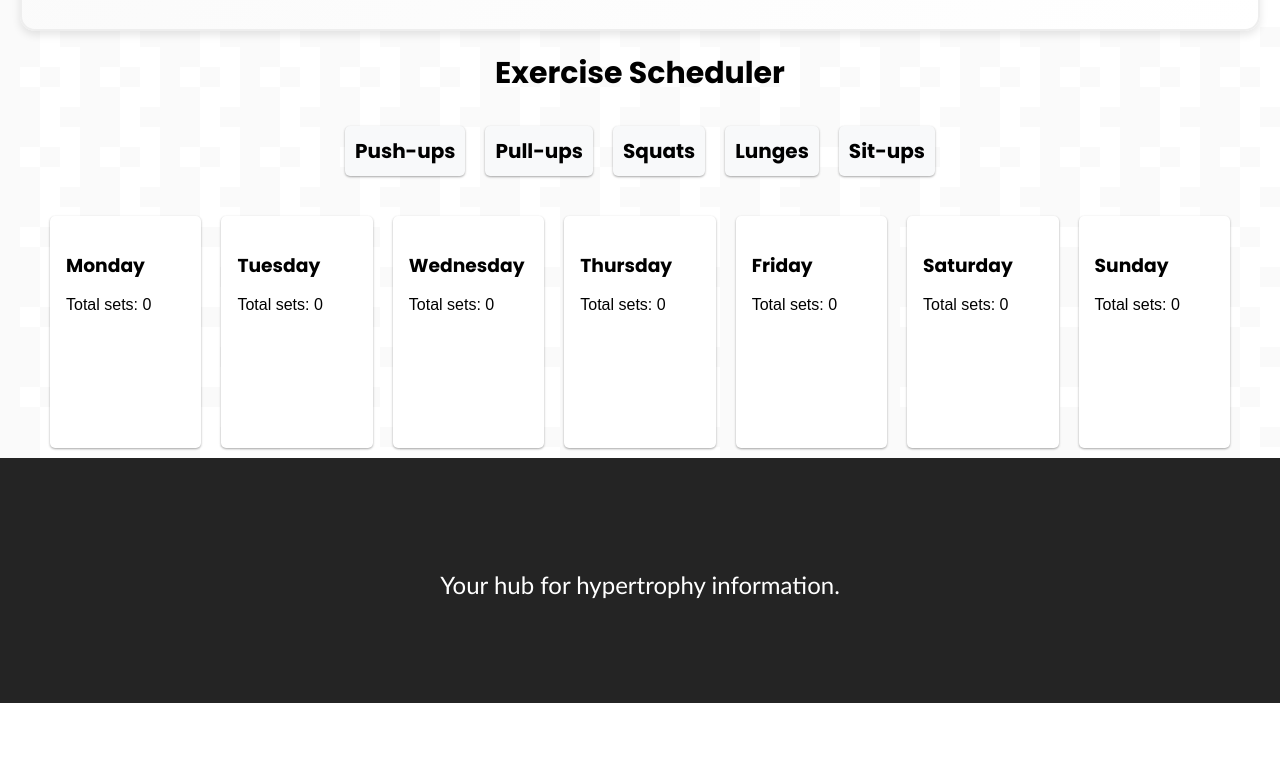
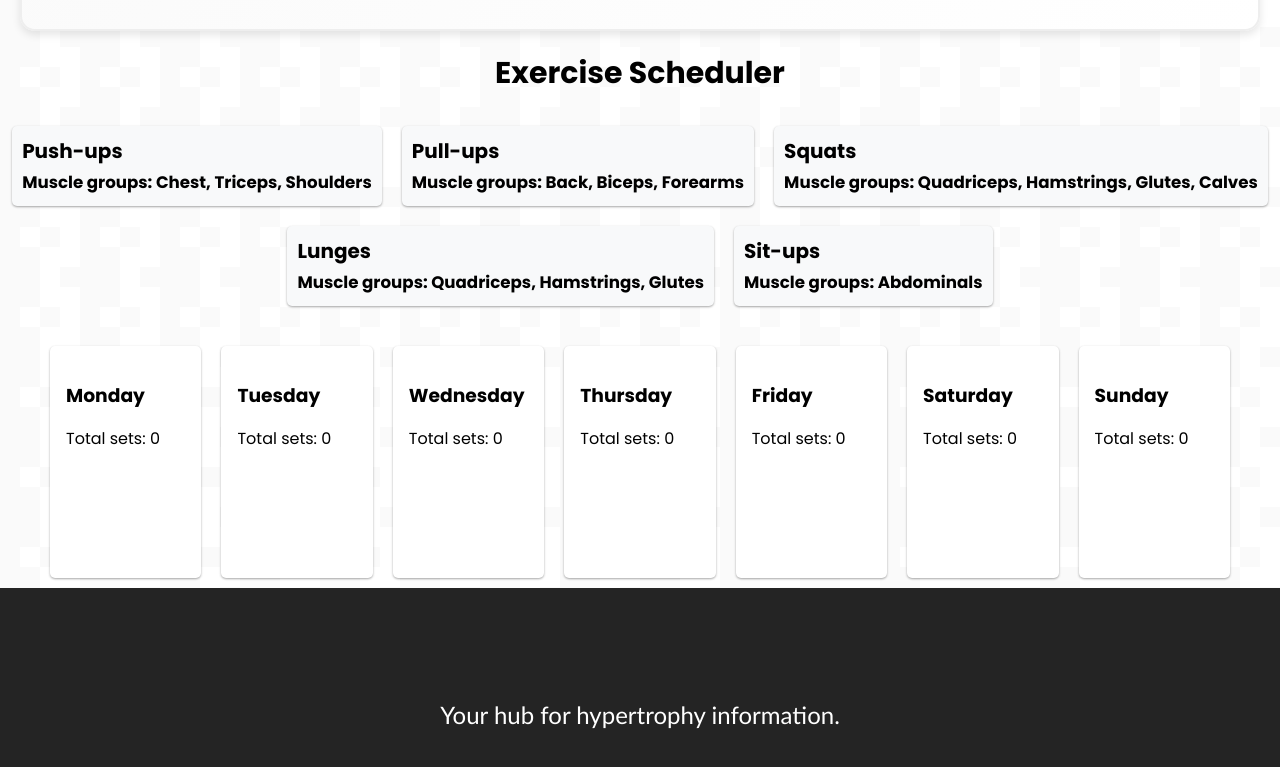
Before and after one commit to mrussotti/Summit-Street-Fitness-2.0, a React (Create React App) app: page /ActionAssist in a window 1280 px wide. Shown: the part 1413-2180 px from the top of the page. Before the commit the page ends 2116 px from the top, so only its background shows below. Built offline with nearby package versions, Linux system fonts and the light colour scheme.

Commit message:
each exercise has associated muscle groups

```diff
--- a/src/components/WorkoutBuilder/Day.js
+++ b/src/components/WorkoutBuilder/Day.js
@@ -15,10 +15,6 @@ const Day = ({ day }) => {
     }),
   }));
 
-  const calculateTotalSets = () => {
-    return exercises.reduce((acc, exercise) => acc + exercise.sets, 0);
-  };
-
   const updateSetsReps = (index, sets, reps) => {
     setExercises((prevExercises) =>
       prevExercises.map((exercise, idx) => {
@@ -30,6 +26,7 @@ const Day = ({ day }) => {
     );
   };
 
+  const calculateTotalSets = () => exercises.reduce((acc, exercise) => acc + exercise.sets, 0);
 
   return (
     <div
@@ -62,10 +59,12 @@ const Day = ({ day }) => {
               />{' '}
               reps
             </span>
+            <br />
+            <small>Muscle groups: {exercise.muscleGroups.join(', ')}</small>
           </li>
         ))}
       </ol>
-      <p className={styles.number}>Total sets: {calculateTotalSets()}</p>
+      <p>Total sets: {calculateTotalSets()}</p>
     </div>
   );
 };
--- a/src/components/WorkoutBuilder/Exercise.js
+++ b/src/components/WorkoutBuilder/Exercise.js
@@ -2,10 +2,10 @@ import React from 'react';
 import { useDrag } from 'react-dnd';
 import styles from './Exercise.module.css';
 
-const Exercise = ({ name, id }) => {
+const Exercise = ({ name, id, muscleGroups }) => {
   const [{ isDragging }, drag] = useDrag(() => ({
     type: 'exercise',
-    item: { id, name },
+    item: { id, name, muscleGroups },
     collect: (monitor) => ({
       isDragging: !!monitor.isDragging(),
     }),
@@ -20,6 +20,8 @@ const Exercise = ({ name, id }) => {
       }}
     >
       {name}
+      <br />
+      <small>Muscle groups: {muscleGroups.join(', ')}</small>
     </div>
   );
 };
--- a/src/components/WorkoutBuilder/ExerciseScheduler.js
+++ b/src/components/WorkoutBuilder/ExerciseScheduler.js
@@ -6,12 +6,13 @@ import { HTML5Backend } from 'react-dnd-html5-backend';
 import styles from './ExerciseScheduler.module.css';
 
 const exerciseList = [
-  { id: 1, name: 'Push-ups' },
-  { id: 2, name: 'Pull-ups' },
-  { id: 3, name: 'Squats' },
-  { id: 4, name: 'Lunges' },
-  { id: 5, name: 'Sit-ups' },
+  { id: 1, name: 'Push-ups', muscleGroups: ['Chest', 'Triceps', 'Shoulders'] },
+  { id: 2, name: 'Pull-ups', muscleGroups: ['Back', 'Biceps', 'Forearms'] },
+  { id: 3, name: 'Squats', muscleGroups: ['Quadriceps', 'Hamstrings', 'Glutes', 'Calves'] },
+  { id: 4, name: 'Lunges', muscleGroups: ['Quadriceps', 'Hamstrings', 'Glutes'] },
+  { id: 5, name: 'Sit-ups', muscleGroups: ['Abdominals'] },
 ];
+
 
 const days = ['Monday', 'Tuesday', 'Wednesday', 'Thursday', 'Friday', 'Saturday', 'Sunday'];
 
@@ -21,7 +22,7 @@ const ExerciseScheduler = () => {
       <h1 className={styles.title}>Exercise Scheduler</h1>
       <div className={styles.exercisesContainer}>
         {exerciseList.map((exercise) => (
-          <Exercise key={exercise.id} id={exercise.id} name={exercise.name} />
+          <Exercise key={exercise.id} id={exercise.id} name={exercise.name} muscleGroups={exercise.muscleGroups} />
         ))}
       </div>
       <div className={styles.container}>
```
